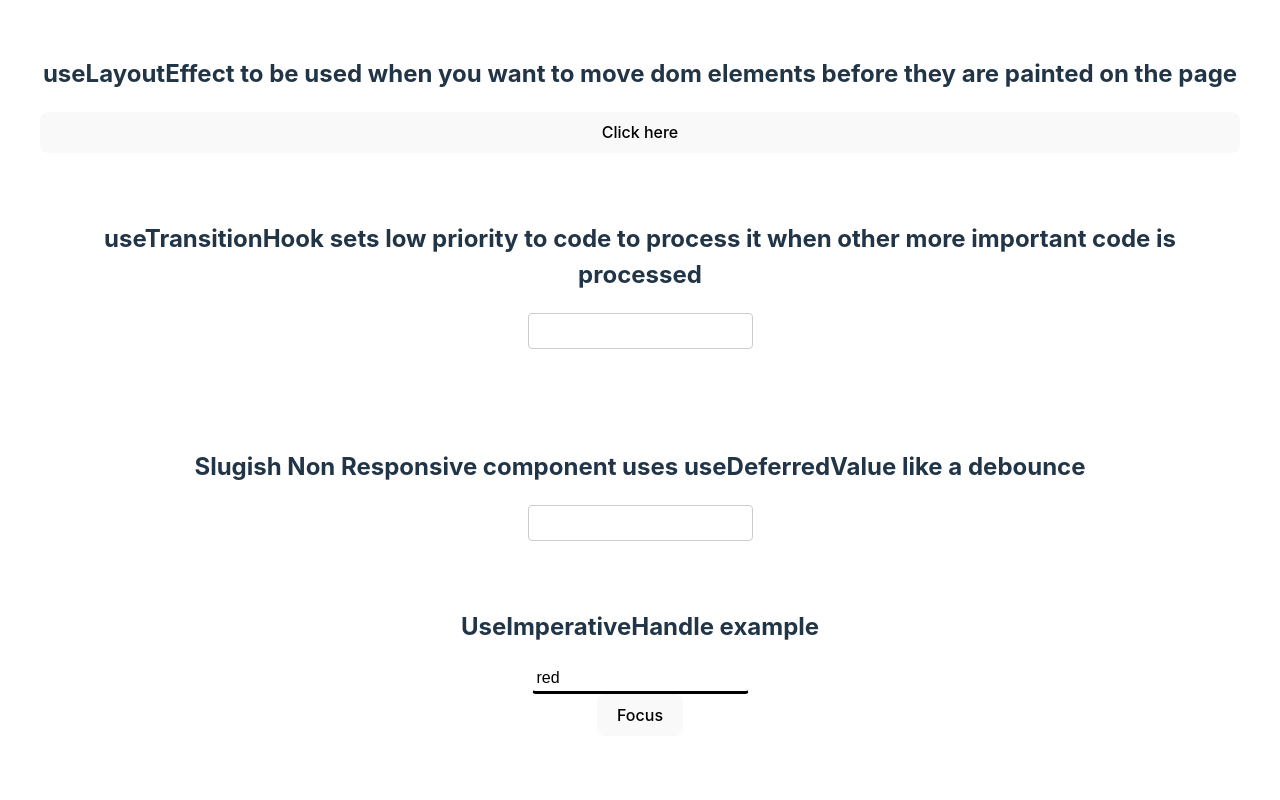
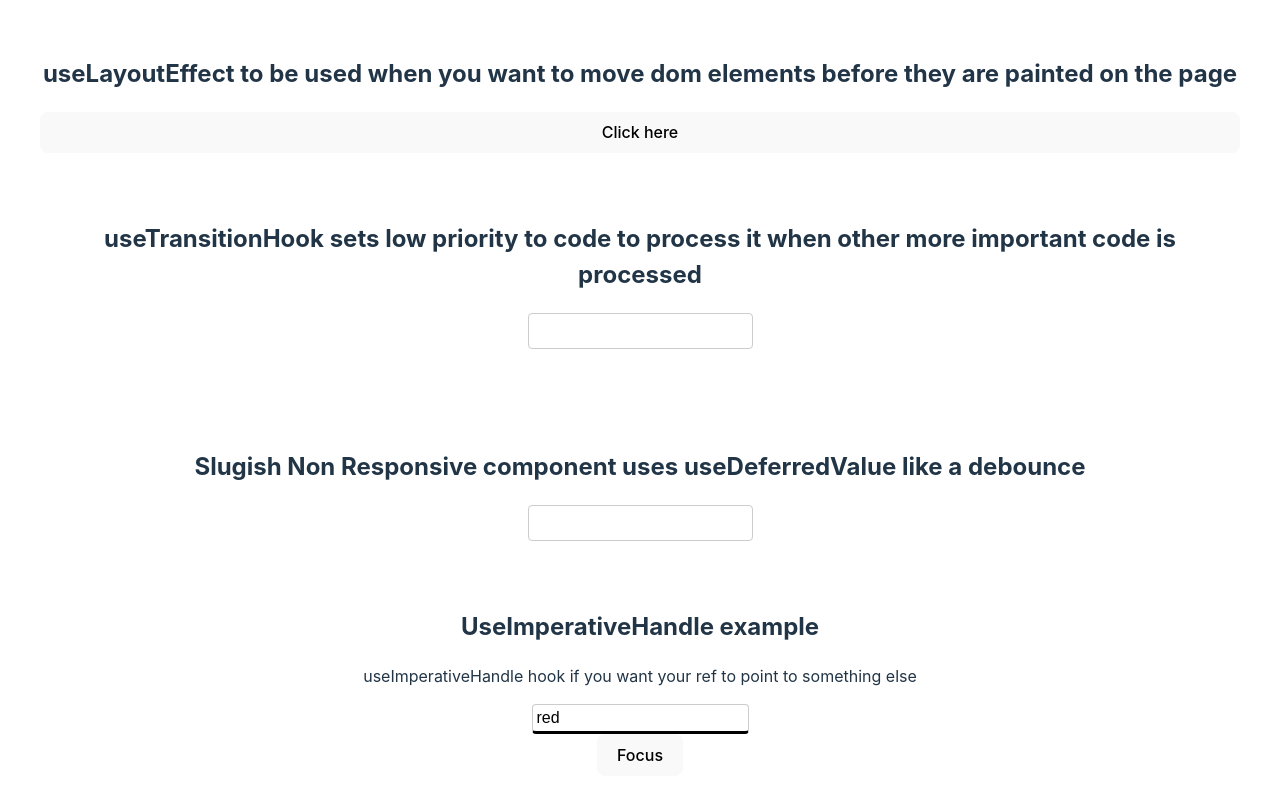
Before and after one commit to magda5281/todo-usereducer, a React (Vite) app: page / in a window 1280 px wide. Shown: the part 364-1164 px from the top of the page. Before the commit the page ends 1140 px from the top, so only its background shows below. Built offline with nearby package versions, Linux system fonts and the light colour scheme.

Commit message:
Add forwardRef in CustomInput

```diff
--- a/src/components/CustomInput.tsx
+++ b/src/components/CustomInput.tsx
@@ -1,9 +1,17 @@
-import { forwardRef } from 'react';
+import { forwardRef, useImperativeHandle } from 'react';
 
-const CustomInput = forwardRef<
-  HTMLInputElement,
-  React.InputHTMLAttributes<HTMLInputElement> & { style?: React.CSSProperties }
->(({ style, ...props }, ref) => {
+const CustomInput = forwardRef((props, ref) => {
+  useImperativeHandle(
+    ref,
+    () => {
+      return {
+        alertHi: () => {
+          alert('Hi');
+        },
+      };
+    },
+    []
+  );
   return (
     <input
       ref={ref}
@@ -13,7 +21,6 @@ const CustomInput = forwardRef<
         borderBottom: '.2em solid black',
         borderTopRightRadius: '.25rem',
         borderTopLeftRadius: '.25rem',
-        ...style,
       }}
     />
   );
--- a/src/components/ImperativeHandlecomponent.tsx
+++ b/src/components/ImperativeHandlecomponent.tsx
@@ -1,16 +1,20 @@
-import { useState, useRef, useEffect } from 'react';
+import { useState, useRef } from 'react';
 import CustomInput from './CustomInput';
+
+export type CustomInputHandle = HTMLInputElement & {
+  alertHi: () => void;
+};
 
 export default function ImperativeHandleComponent() {
   const [value, setValue] = useState('red');
-  const inputRef = useRef<HTMLInputElement | null>(null);
-  useEffect(() => {
-    console.log('Setting focus');
-    inputRef.current?.focus();
-  }, []);
+  const inputRef = useRef<CustomInputHandle | null>(null);
+
   return (
     <div>
-      <h2>UseImperativeHandle example</h2>
+      <h2>UseImperativeHandle example </h2>
+      <p>
+        useImperativeHandle hook if you want your ref to point to something else{' '}
+      </p>
       <CustomInput
         ref={inputRef}
         value={value}
@@ -22,8 +26,7 @@ export default function ImperativeHandleComponent() {
       <br />
       <button
         onClick={() => {
-          console.log('Ref:', inputRef.current); // Check if ref is correctly set
-          inputRef.current?.focus();
+          inputRef.current?.alertHi();
         }}
       >
         Focus
```
